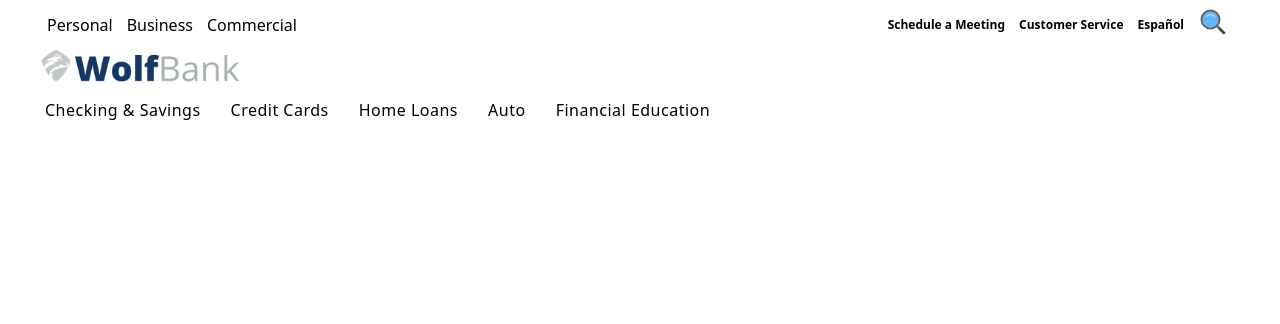
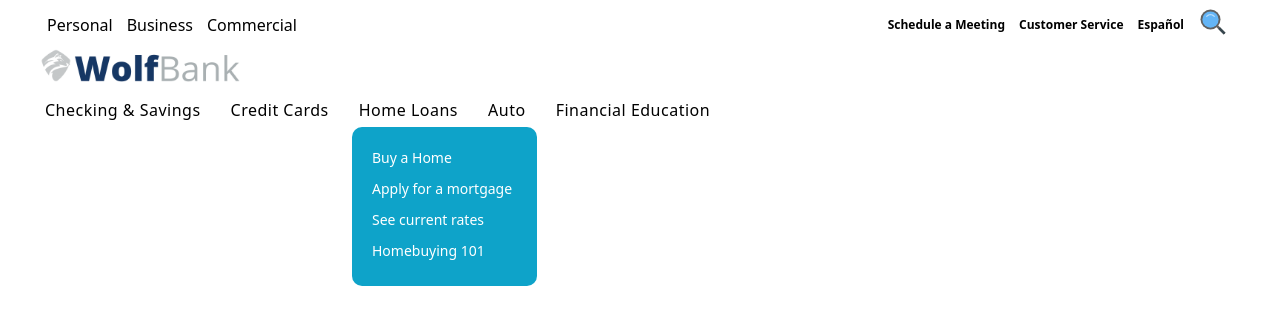
Before and after one commit to snieto10/wbank, a React (Create React App) app: page / in a window 1280 px wide. Both pictures are taken after a click on the item "Home Loans". Shown: the top 324 px of the page. Built offline with nearby package versions, Linux system fonts and the light colour scheme.

Commit message:
home menu works

```diff
--- a/src/App.css
+++ b/src/App.css
@@ -231,6 +231,16 @@ p {
   transform: translateY(0);
   transition: opacity 0.5s ease-in-out, transform 0.5s ease-in-out;
 }
+.aabox3 {
+  position: absolute;
+  background: var(--color-lightBlue);
+  left: 312px;
+  border-radius: 10px;
+  width: 185px;
+  opacity: 1;
+  transform: translateY(0);
+  transition: opacity 0.5s ease-in-out, transform 0.5s ease-in-out;
+}
 
 .aaul {
   list-style: none;
--- a/src/components/navBar.jsx
+++ b/src/components/navBar.jsx
@@ -8,6 +8,7 @@ class NavBar extends Component {
     mobileMenu: false,
     checkingMenu: false,
     creditMenu: false,
+    homeMenu: false,
   };
 
   handleMenuClick = () => {
@@ -17,12 +18,17 @@ class NavBar extends Component {
 
   handleCheckingMenu = () => {
     let checkingMenu = !this.state.checkingMenu;
-    this.setState({ checkingMenu, creditMenu: false });
+    this.setState({ checkingMenu, creditMenu: false, homeMenu: false });
   };
 
   handleCreditMenu = () => {
     let creditMenu = !this.state.creditMenu;
-    this.setState({ creditMenu, checkingMenu: false });
+    this.setState({ creditMenu, checkingMenu: false, homeMenu: false });
+  };
+
+  handleHomeMenu = () => {
+    let homeMenu = !this.state.homeMenu;
+    this.setState({ homeMenu, checkingMenu: false, creditMenu: false });
   };
 
   render() {
@@ -33,6 +39,8 @@ class NavBar extends Component {
     let checkingMenu = this.state.checkingMenu ? "aabox1" : "aabox1 aaClose";
 
     let creditMenu = this.state.creditMenu ? "aabox2" : "aabox2 aaClose";
+
+    let homeMenu = this.state.homeMenu ? "aabox3" : "aabox3 aaClose";
 
     return (
       <>
@@ -105,7 +113,9 @@ class NavBar extends Component {
               <li className="aaLine" onClick={this.handleCreditMenu}>
                 Credit Cards
               </li>
-              <li className="aaLine">Home Loans</li>
+              <li className="aaLine" onClick={this.handleHomeMenu}>
+                Home Loans
+              </li>
               <li className="aaLine">Auto</li>
               <li className="aaLine">Financial Education</li>
             </ul>
@@ -124,6 +134,14 @@ class NavBar extends Component {
                 <li className="aali">Sign in for Offers</li>
               </ul>
             </div>
+            <div className={homeMenu}>
+              <ul className="aaul">
+                <li className="aali">Buy a Home</li>
+                <li className="aali">Apply for a mortgage</li>
+                <li className="aali">See current rates</li>
+                <li className="aali">Homebuying 101</li>
+              </ul>
+            </div>
           </div>
         </div>
       </>
```
